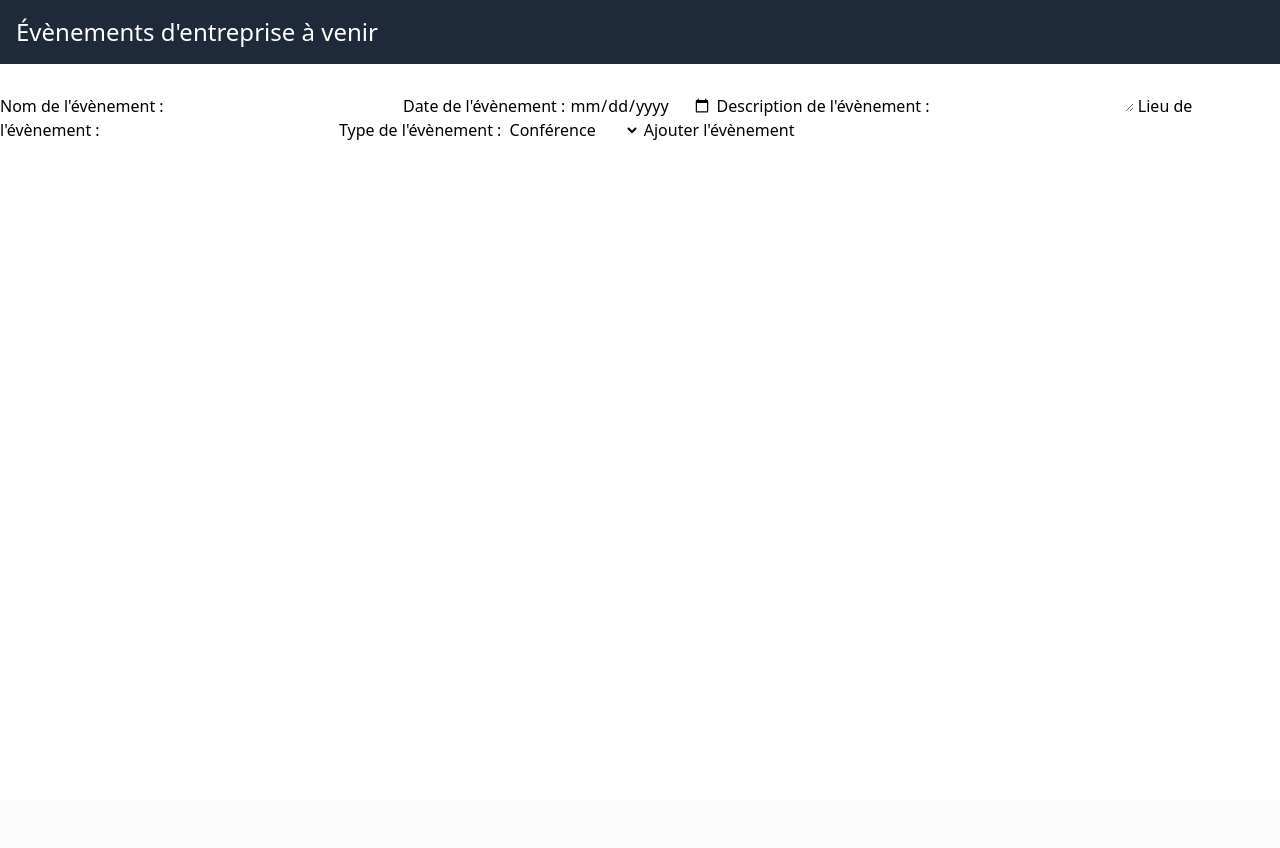
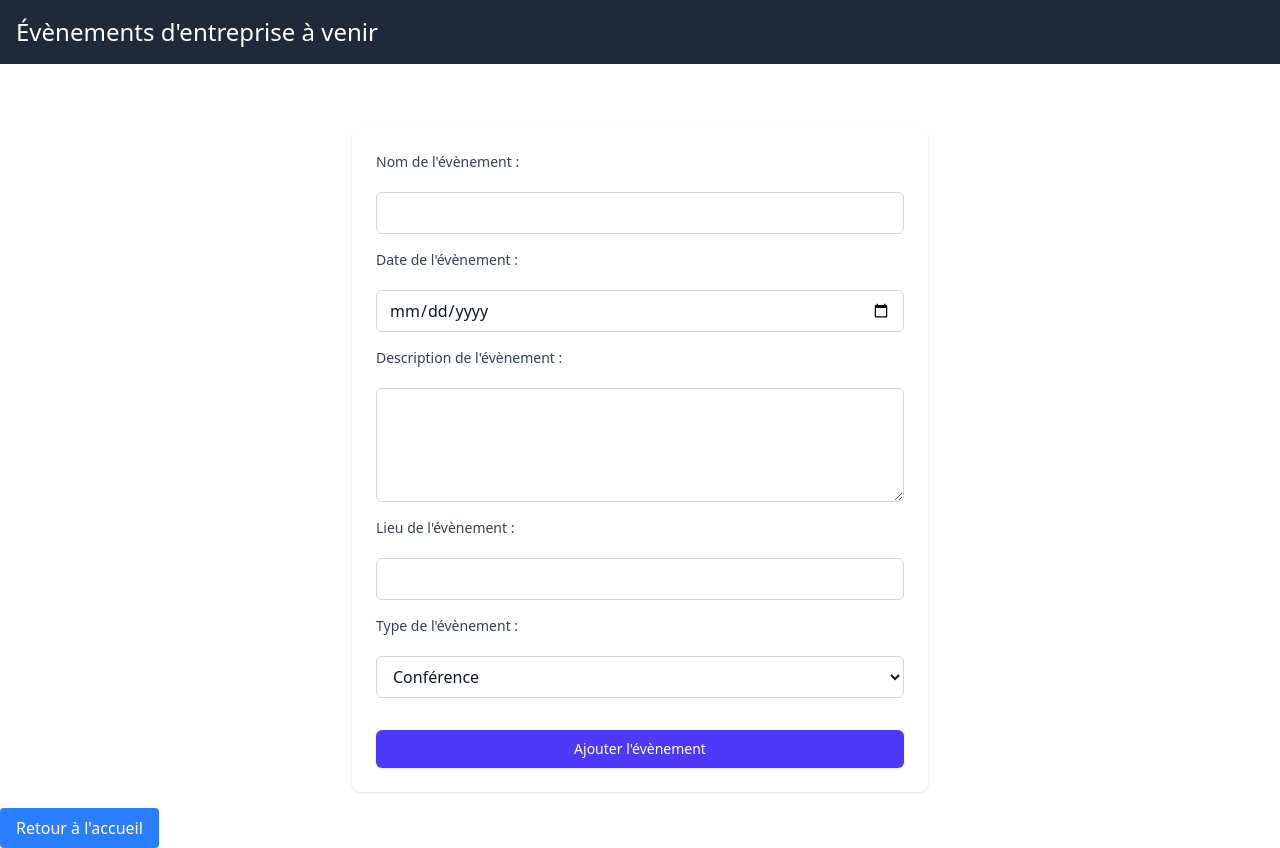
Before and after one commit to Dorian-Weber/mns-cda26-evaluation, a Flask app: template templates/newEvent.html in a window 1280 px wide. Before the commit the page ends 140 px from the top, so only its background shows below. Run offline with Flask 3, Linux system fonts and the light colour scheme; the template is opened without the code that fills it, so the values that code supplies are empty.

Commit message:
feat(newEvent): ajout fonctionnalité ajouter evenement

```diff
--- a/app.py
+++ b/app.py
@@ -1,8 +1,10 @@
-from flask import Flask, render_template, request, redirect, url_for
+from flask import Flask, flash, render_template, request, redirect, url_for
 from flask_sqlalchemy import SQLAlchemy
 
 app = Flask(__name__)
+secret_key = "my_secret_key"
 
+app.config['SECRET_KEY'] = secret_key
 app.config['SQLALCHEMY_DATABASE_URI'] = 'sqlite:///site.db'
 app.config['SQLALCHEMY_TRACK_MODIFICATIONS'] = False
 
@@ -14,12 +16,12 @@ class Event(db.Model):
     id = db.Column(db.Integer, primary_key=True)
     title = db.Column(db.String(80), nullable=False)
     type = db.Column(db.String(80), nullable=False)
-    date = db.Column(db.Date, nullable=False)
-    lieu = db.Column(db.String(80), nullable=False)
+    date = db.Column(db.String(80), nullable=False)
+    location = db.Column(db.String(80), nullable=False)
     description = db.Column(db.Text, nullable = False)
 
     def __repr__(self):
-        return f"Event('{self.title}', '{self.type}', '{self.date}', '{self.lieu}', '{self.description}')"
+        return f"Event('{self.title}', '{self.type}', '{self.date}', '{self.location}', '{self.description}')"
 
 with app.app_context():
     db.create_all()
@@ -31,21 +33,23 @@ def home():
 @app.route("/events", methods=["GET"])
 def events():
     all_events = Event.query.all()
-    return render_template("events.html", events=all_events)
+    return render_template("newEvent.html", events=all_events)
 
 @app.route("/events", methods=["POST"])
 def add_event():
-    title = request.form['event_name']
+    title = request.form['title']
     type = request.form['type']
-    date = request.form['event_date']
-    lieu = request.form['event_location']
-    description = request.form['event_description']
+    date = request.form['date']
+    location = request.form['location']
+    description = request.form['description']
 
-    new_event = Event(title=title, type=type, date=date, lieu=lieu, description=description)
+    new_event = Event(title=title, type=type, date=date, location=location, description=description)
     db.session.add(new_event)
     db.session.commit()
 
-    return redirect(url_for('events'))
+    flash("L'évènement a été ajouté avec succès !", "success")
+
+    return redirect(url_for('home'))
 
 if __name__ == "__main__" :
     app.run(debug=True)
--- a/templates/home.html
+++ b/templates/home.html
@@ -1,10 +1,11 @@
 {% extends "base.html" %}
 {% block content %}
     <div class="mx-auto max-w-4xl p-4">
+        {% include "flash.html" %}
         <h2 class="text-xl font-bold">Accueil des évènements</h2>
         <div class="p-4 bg-gray-100 rounded-lg shadow-md">
             <p class="text-gray-700">Bienvenue sur la page d'accueil des évènements d'entreprise à venir. Ici, vous pouvez consulter les évènements à venir et ajouter de nouveaux évènements.</p>
-        <a href="/new-event" class="mt-4 inline-block bg-blue-500 text-white px-4 py-2 rounded hover:bg-blue-600">Ajouter un nouvel évènement</a>
+            <a href="/events" class="mt-4 inline-block bg-blue-500 text-white px-4 py-2 rounded hover:bg-blue-600">Ajouter un nouvel évènement</a>
         </div>
         <h2 class="text-xl font-bold mt-6">Évènements à venir</h2>
         <div class="grid grid-cols-1 md:grid-cols-2 lg:grid-cols-3 gap-4 mt-4">
@@ -14,5 +15,5 @@
                 <p class="text-gray-500 text-sm">Date : 2024-07-01</p>
             </div>
         </div>
-
+    </div>
 {% endblock %}
--- a/templates/newEvent.html
+++ b/templates/newEvent.html
@@ -1,25 +1,28 @@
 {% extends "base.html" %}
 {% block content %}
-    <form action="/" method="POST">
-        <label for="event_name">Nom de l'évènement :</label>
-        <input type="text" id="event_name" name="event_name" required>
 
-        <label for="event_date">Date de l'évènement :</label>
-        <input type="date" id="event_date" name="event_date" required>
+    <form action="/events" method="POST" class="max-w-xl mx-auto mt-16 p-6 bg-white rounded-lg shadow flex flex-col gap-4">
+        <label for="title" class="block text-sm font-medium text-gray-700">Nom de l'évènement :</label>
+        <input type="text" id="title" name="title" required class="mt-1 block w-full rounded-md border border-gray-300 px-3 py-2 bg-white text-gray-900 placeholder-gray-400 focus:outline-none focus:ring-2 focus:ring-indigo-500 focus:border-indigo-500" />
 
-        <label for="event_description">Description de l'évènement :</label>
-        <textarea id="event_description" name="event_description" required></textarea>
+        <label for="date" class="block text-sm font-medium text-gray-700">Date de l'évènement :</label>
+        <input type="date" id="date" name="date" required class="mt-1 block w-full rounded-md border border-gray-300 px-3 py-2 bg-white text-gray-900 focus:outline-none focus:ring-2 focus:ring-indigo-500 focus:border-indigo-500" />
 
-        <label for="event_location">Lieu de l'évènement :</label>
-        <input type="text" id="event_location" name="event_location" required>
+        <label for="description" class="block text-sm font-medium text-gray-700">Description de l'évènement :</label>
+        <textarea id="description" name="description" required class="mt-1 block w-full rounded-md border border-gray-300 px-3 py-2 bg-white text-gray-900 placeholder-gray-400 focus:outline-none focus:ring-2 focus:ring-indigo-500 focus:border-indigo-500" rows="4"></textarea>
 
-        <label for="event_type">Type de l'évènement :</label>
-        <select name="type" id="event_type">
+        <label for="location" class="block text-sm font-medium text-gray-700">Lieu de l'évènement :</label>
+        <input type="text" id="location" name="location" required class="mt-1 block w-full rounded-md border border-gray-300 px-3 py-2 bg-white text-gray-900 focus:outline-none focus:ring-2 focus:ring-indigo-500 focus:border-indigo-500" />
+
+        <label for="type" class="block text-sm font-medium text-gray-700">Type de l'évènement :</label>
+        <select name="type" id="type" class="mt-1 block w-full rounded-md border border-gray-300 bg-white px-3 py-2 text-gray-900 focus:outline-none focus:ring-2 focus:ring-indigo-500 focus:border-indigo-500">
             <option value="conference">Conférence</option>
             <option value="team_building">Team Building</option>
             <option value="sortie">Sortie</option>
             <option value="dinner">Repas d'équipe</option>
         </select>
-        <button type="submit">Ajouter l'évènement</button>
+
+        <button type="submit" class="mt-4 inline-flex justify-center py-2 px-4 border border-transparent shadow-sm text-sm font-medium rounded-md text-white bg-indigo-600 hover:bg-indigo-700 focus:outline-none focus:ring-2 focus:ring-offset-2 focus:ring-indigo-500">Ajouter l'évènement</button>
     </form>
+<a href="/" class="mt-4 inline-block bg-blue-500 text-white px-4 py-2 rounded hover:bg-blue-600">Retour à l'accueil</a>
 {% endblock %}
```
Also changed, not shown: templates/flash.html (added, +9 -0 lines). Lines whose indentation alone changed are shown as unchanged.
